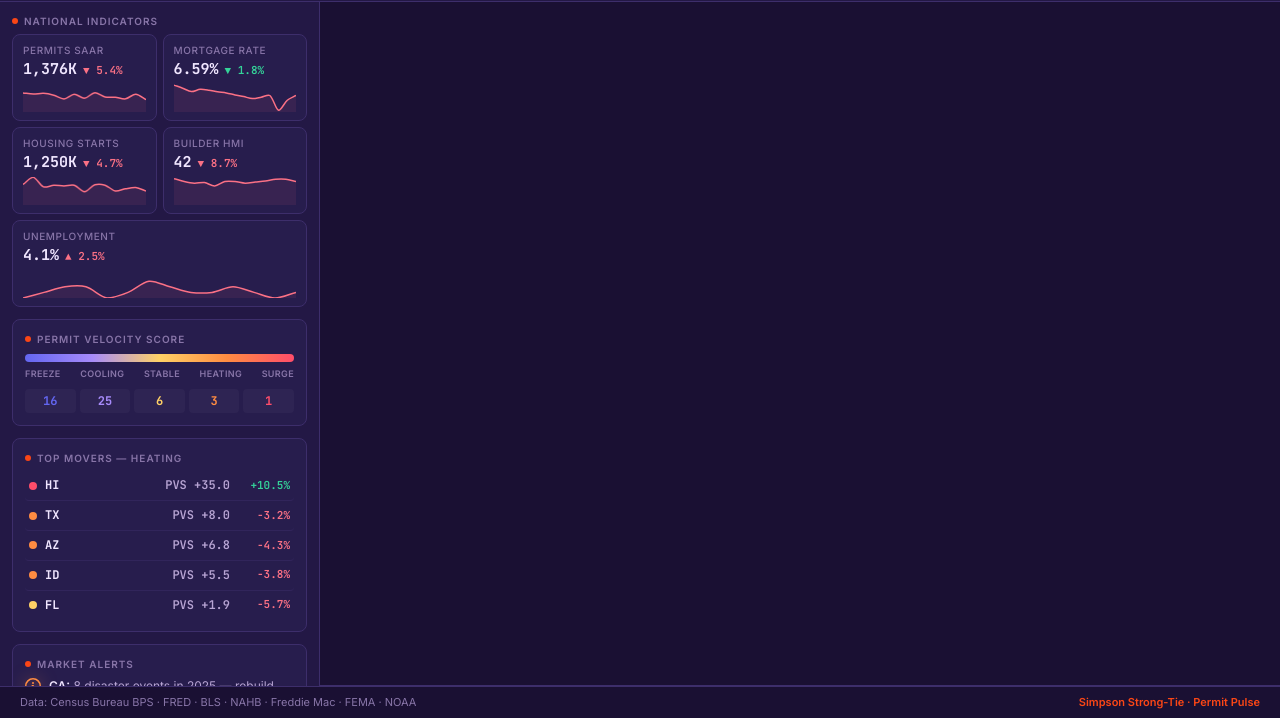
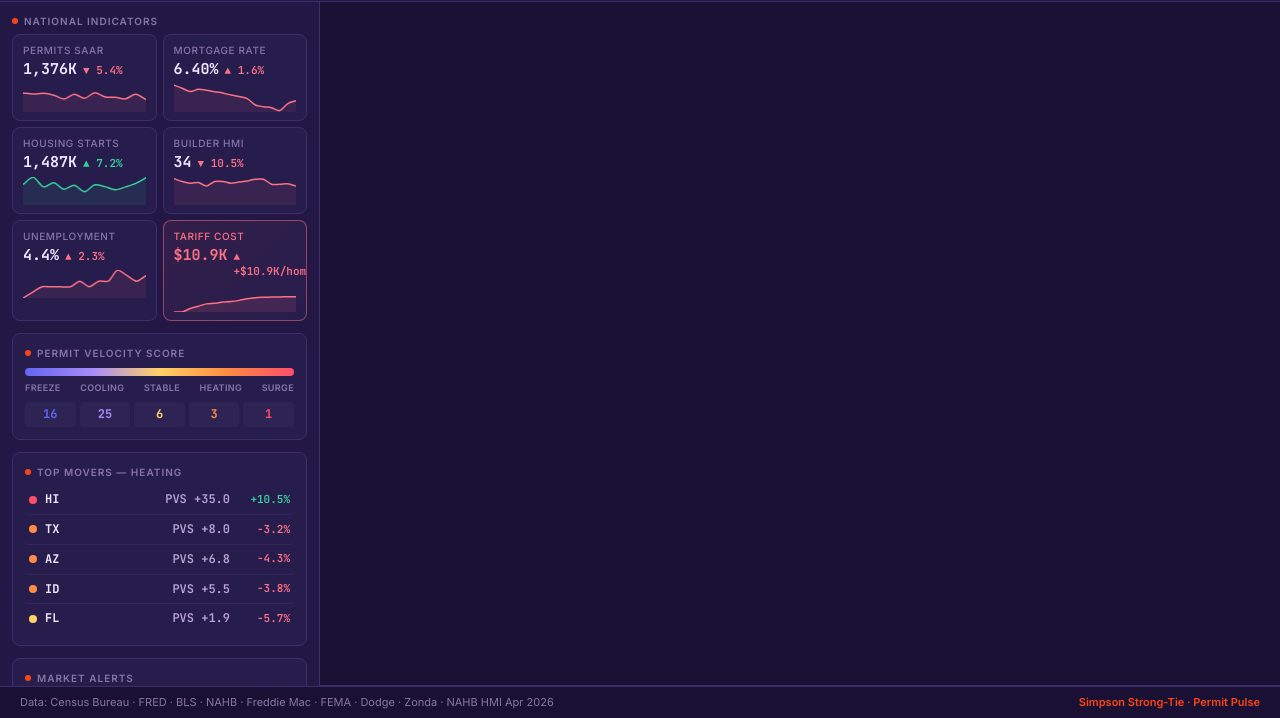
Before and after one commit to srotzin/permit-pulse, a website: page index.html in a window 1280 px wide. Shown: the part 82-800 px from the top of the page. Drawn offline with nearby package versions, Linux system fonts and the light colour scheme; no server answers.

Commit message:
Update with Apr 2026 corrected data: starts 1487K, HMI 34, tariff impact card, mortgage reversal, new alerts

```diff
--- a/index.html
+++ b/index.html
@@ -659,6 +659,7 @@ html, body {
     <div class="header-right">
       <div class="live-badge"><span class="live-dot"></span> LIVE</div>
       <div class="header-time" id="headerTime">—</div>
+      <div style="font-size:10px; color:var(--text-muted); font-family:var(--font-mono); margin-left:6px; white-space:nowrap;">Data as of: Apr 2026</div>
     </div>
   </header>
 
@@ -719,7 +720,7 @@ html, body {
 
   <!-- ─── FOOTER ─── -->
   <footer class="footer">
-    <span>Data: Census Bureau BPS &middot; FRED &middot; BLS &middot; NAHB &middot; Freddie Mac &middot; FEMA &middot; NOAA</span>
+    <span>Data: Census Bureau &middot; FRED &middot; BLS &middot; NAHB &middot; Freddie Mac &middot; FEMA &middot; Dodge &middot; Zonda &middot; NAHB HMI Apr 2026</span>
     <span style="color:var(--accent); font-weight:600;">Simpson Strong-Tie &middot; Permit Pulse</span>
   </footer>
 </div>
@@ -731,18 +732,19 @@ html, body {
 const DATA = {
   national: {
     mortgage_rate_30yr: {
-      current: 6.59, prior_month: 6.71, year_ago: 6.95,
-      source: "Freddie Mac PMMS",
+      current: 6.40, prior_month: 6.30, year_ago: 6.73,
+      source: "Bankrate/WSJ",
       history: [
         {date:"2025-01",value:6.96},{date:"2025-02",value:6.85},{date:"2025-03",value:6.73},
         {date:"2025-04",value:6.81},{date:"2025-05",value:6.78},{date:"2025-06",value:6.72},
         {date:"2025-07",value:6.68},{date:"2025-08",value:6.61},{date:"2025-09",value:6.55},
-        {date:"2025-10",value:6.48},{date:"2025-11",value:6.53},{date:"2025-12",value:6.59},
-        {date:"2026-01",value:6.06},{date:"2026-02",value:6.42},{date:"2026-03",value:6.59}
+        {date:"2025-10",value:6.48},{date:"2025-11",value:6.25},{date:"2025-12",value:6.19},
+        {date:"2026-01",value:6.15},{date:"2026-02",value:6.05},{date:"2026-03",value:6.30},
+        {date:"2026-04",value:6.40}
       ]
     },
     total_permits_saar: {
-      current: 1376, prior_month: 1455, year_ago: 1411, unit: "thousands",
+      current: 1376, prior_month: 1455, year_ago: 1460, unit: "thousands",
       history: [
         {date:"2025-01",value:1473},{date:"2025-02",value:1456},{date:"2025-03",value:1467},
         {date:"2025-04",value:1440},{date:"2025-05",value:1386},{date:"2025-06",value:1454},
@@ -752,33 +754,47 @@ const DATA = {
       ]
     },
     housing_starts_saar: {
-      current: 1250, prior_month: 1311, year_ago: 1354, unit: "thousands",
+      current: 1487, prior_month: 1387, year_ago: 1358, unit: "thousands",
       history: [
         {date:"2025-01",value:1366},{date:"2025-02",value:1494},{date:"2025-03",value:1324},
-        {date:"2025-04",value:1352},{date:"2025-05",value:1341},{date:"2025-06",value:1353},
-        {date:"2025-07",value:1238},{date:"2025-08",value:1361},{date:"2025-09",value:1354},
-        {date:"2025-10",value:1250},{date:"2025-11",value:1289},{date:"2025-12",value:1311},
-        {date:"2026-01",value:1250}
+        {date:"2025-04",value:1398},{date:"2025-05",value:1282},{date:"2025-06",value:1353},
+        {date:"2025-07",value:1238},{date:"2025-08",value:1361},{date:"2025-09",value:1328},
+        {date:"2025-10",value:1272},{date:"2025-11",value:1324},{date:"2025-12",value:1387},
+        {date:"2026-01",value:1487}
       ]
     },
     builder_confidence_hmi: {
-      current: 42, prior_month: 46, year_ago: 44,
+      current: 34, prior_month: 38, year_ago: 40,
       history: [
         {date:"2025-01",value:47},{date:"2025-02",value:42},{date:"2025-03",value:39},
         {date:"2025-04",value:40},{date:"2025-05",value:34},{date:"2025-06",value:42},
         {date:"2025-07",value:42},{date:"2025-08",value:39},{date:"2025-09",value:41},
         {date:"2025-10",value:43},{date:"2025-11",value:46},{date:"2025-12",value:46},
-        {date:"2026-01",value:42}
+        {date:"2026-01",value:37},{date:"2026-02",value:37},{date:"2026-03",value:38},
+        {date:"2026-04",value:34}
       ]
     },
     unemployment_rate: {
-      current: 4.1, prior_month: 4.0, year_ago: 4.0,
+      current: 4.4, prior_month: 4.3, year_ago: 4.2,
       history: [
         {date:"2025-01",value:4.0},{date:"2025-02",value:4.1},{date:"2025-03",value:4.2},
-        {date:"2025-04",value:4.2},{date:"2025-05",value:4.0},{date:"2025-06",value:4.1},
-        {date:"2025-07",value:4.3},{date:"2025-08",value:4.2},{date:"2025-09",value:4.1},
-        {date:"2025-10",value:4.1},{date:"2025-11",value:4.2},{date:"2025-12",value:4.1},
-        {date:"2026-01",value:4.0},{date:"2026-02",value:4.1}
+        {date:"2025-04",value:4.2},{date:"2025-05",value:4.2},{date:"2025-06",value:4.2},
+        {date:"2025-07",value:4.3},{date:"2025-08",value:4.2},{date:"2025-09",value:4.3},
+        {date:"2025-10",value:4.3},{date:"2025-11",value:4.5},{date:"2025-12",value:4.4},
+        {date:"2026-01",value:4.3},{date:"2026-02",value:4.4}
+      ]
+    },
+    tariff_impact: {
+      current: 10.9, prior_month: 10.9, year_ago: 0,
+      unit: "$K/home",
+      source: "NAHB",
+      history: [
+        {date:"2025-01",value:0},{date:"2025-02",value:0},{date:"2025-03",value:2.5},
+        {date:"2025-04",value:4.1},{date:"2025-05",value:5.8},{date:"2025-06",value:6.2},
+        {date:"2025-07",value:7.1},{date:"2025-08",value:7.5},{date:"2025-09",value:8.3},
+        {date:"2025-10",value:9.5},{date:"2025-11",value:10.2},{date:"2025-12",value:10.5},
+        {date:"2026-01",value:10.7},{date:"2026-02",value:10.8},{date:"2026-03",value:10.9},
+        {date:"2026-04",value:10.9}
       ]
     }
   },
@@ -963,6 +979,7 @@ function formatKpiValue(key, val) {
   if (key === 'mortgage_rate_30yr') return val.toFixed(2) + '%';
   if (key === 'unemployment_rate') return val.toFixed(1) + '%';
   if (key === 'builder_confidence_hmi') return val.toString();
+  if (key === 'tariff_impact') return '$' + val.toFixed(1) + 'K';
   return val.toLocaleString() + 'K';
 }
 
@@ -1031,6 +1048,22 @@ function buildKPIs() {
     `;
     grid.appendChild(card);
   });
+
+  // Tariff Impact card (6th card — risk metric, red-tinted)
+  const tariffData = DATA.national.tariff_impact;
+  const tariffCard = document.createElement('div');
+  tariffCard.className = 'kpi-card';
+  tariffCard.style.cssText = 'border-color: rgba(251,113,133,0.5); background: linear-gradient(135deg, rgba(251,113,133,0.08) 0%, var(--bg-card) 100%);';
+  tariffCard.innerHTML = `
+    <div class="kpi-label" style="color:#fb7185;">TARIFF COST</div>
+    <div class="kpi-row">
+      <span class="kpi-value" style="color:#fb7185;">$10.9K</span>
+      <span class="kpi-change down">▲ +$10.9K/home</span>
+    </div>
+    <div class="kpi-sparkline"><canvas id="spark-tariff_impact"></canvas></div>
+  `;
+  grid.appendChild(tariffCard);
+
   requestAnimationFrame(() => {
     cfgs.forEach(cfg => {
       const d = DATA.national[cfg.key];
@@ -1078,6 +1111,41 @@ function buildKPIs() {
         }
       });
     });
+
+    // Tariff sparkline — always red
+    const tariffCanvas = document.getElementById('spark-tariff_impact');
+    if (tariffCanvas) {
+      const tariffCtx = tariffCanvas.getContext('2d');
+      const tariffValues = tariffData.history.map(h => h.value);
+      sparkCharts['tariff_impact'] = new Chart(tariffCtx, {
+        type: 'line',
+        data: {
+          labels: tariffData.history.map(h => h.date),
+          datasets: [{
+            data: tariffValues,
+            borderColor: '#fb7185',
+            borderWidth: 1.5,
+            pointRadius: 0,
+            tension: 0.3,
+            fill: {
+              target: 'origin',
+              above: '#fb718520',
+              below: '#fb718520'
+            }
+          }]
+        },
+        options: {
+          responsive: true,
+          maintainAspectRatio: false,
+          plugins: { legend: { display: false }, tooltip: { enabled: false } },
+          scales: {
+            x: { display: false },
+            y: { display: false }
+          },
+          animation: { duration: 800 }
+        }
+      });
+    }
   });
 }
 
@@ -1141,7 +1209,12 @@ const ALERTS = [
   { text: '<strong>HI:</strong> Permit surge +10.5% YoY — only state with accelerating permits' },
   { text: '<strong>DC:</strong> Sharpest contraction -16.7% YoY — federal employment uncertainty' },
   { text: '<strong>FL:</strong> Permits -5.7% from 2024 peak, still 2nd largest market nationally' },
-  { text: '<strong>Mortgage:</strong> Rates down to 6.06% in Jan 2026 — lowest in 3 years (Freddie Mac)' }
+  { text: '<strong>Mortgage:</strong> Rates at 6.40% Apr 2026 — Bankrate/WSJ' },
+  { text: '<strong>TARIFF ALERT:</strong> NAHB estimates $10,900 added cost per home — 60%+ of builders reporting higher costs' },
+  { text: '<strong>LUMBER:</strong> Canadian softwood duties now ~45% (was 14.5%) — cabinet/vanity tariffs at 50%' },
+  { text: '<strong>HMI CRASH:</strong> Builder confidence fell to 34 in April — 6-month outlook dropped 7 points on tariff fears' },
+  { text: '<strong>STARTS SURGE:</strong> January 2026 at 1,487K SAAR — strongest month in over a year, up 9.5% YoY' },
+  { text: '<strong>WEST REBOUND:</strong> Full-year 2025 West region only -0.8%, not -5.8% as Oct TTM suggested' }
 ];
 let alertIndex = 0;
 function rotateAlert() {
```
